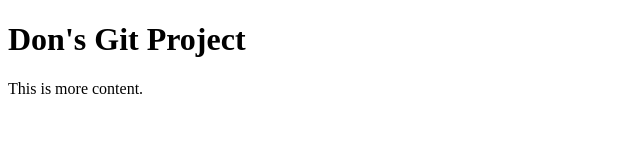
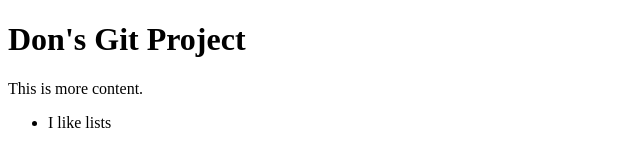
Before and after one commit to donburks/git_sept42017, a plain HTML site: page index.html in a window 1280 px wide. Shown: the full height of the page, 0-640 px from the left. Drawn offline with Linux system fonts and the light colour scheme.

Commit message:
Added a list

```diff
--- a/index.html
+++ b/index.html
@@ -11,6 +11,9 @@
       </header>
       <article>
         <p>This is more content.</p>
+        <ul>
+          <li>I like lists</li>
+        </ul>
       </article>
     </main>
   </body>
```
